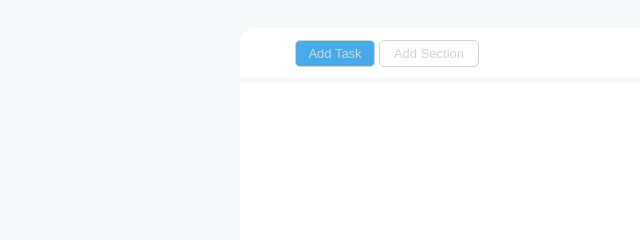
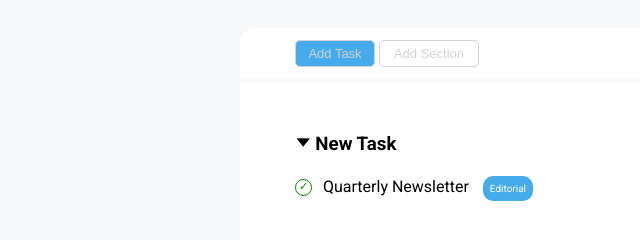
Before and after one commit to Pietro-fe01/html-css-toboolist, a plain HTML site: page index.html in a window 1280 px wide. Shown: the part 82-322 px from the top of the page, without its empty margins (0-640 px from the left). Drawn offline with Linux system fonts and the light colour scheme.

Commit message:
Add seconda sezione main - To do list "New Task"

```diff
--- a/CSS/style.css
+++ b/CSS/style.css
@@ -72,7 +72,50 @@ main .button-section{
 ----------------------*/
 main .section-two{
     margin-top: 5px;
-    padding-top: 30px;
+    padding-top: 35px;
     height: 500px;
+}
 
+main .downwards-triangle{
+    font-size: 30px;
+    position: relative;
+    top: 15px;
 }
+
+main .to-do-title{
+    display: inline-block;
+}
+
+main .circles{
+    height: 17px;
+    width: 17px;
+    border-radius: 50%;
+    text-align: center;
+    font-size: 11px;
+    margin-top: 10px;
+}
+
+main .check{
+    color: green;
+    border: 1px solid green;
+}
+
+main .cross{
+    color: red;
+    border: 1px solid red;
+}
+
+main .do-name{
+    position: relative;
+    top: -19px;
+    left: 28px;
+}
+
+main .tag{
+    background-color: #45ABEA;
+    color: white;
+    border-radius: 10px;
+    padding: 7px;
+    font-size: 10px;
+    margin-left: 10px;
+}
--- a/index.html
+++ b/index.html
@@ -31,6 +31,21 @@
 
         <!-- seconda sezione main -->
         <section class="container section-two">
+            <!-- sezione new Task -->
+            <div>
+                <div class="to-do">
+                    <span class="downwards-triangle">&#129171;</span>
+                    <h3 class="to-do-title">New Task</h3>
+                </div>
+                <div class="circles check">
+                    <span>&check;</span>
+                </div>
+                <div class="do-name">
+                    <span>Quarterly Newsletter</span>
+                    <span class="tag">Editorial</span>
+                </div>
+            </div>
+            <!-- sezione new Task -->
 
         </section>
     </main>
```
